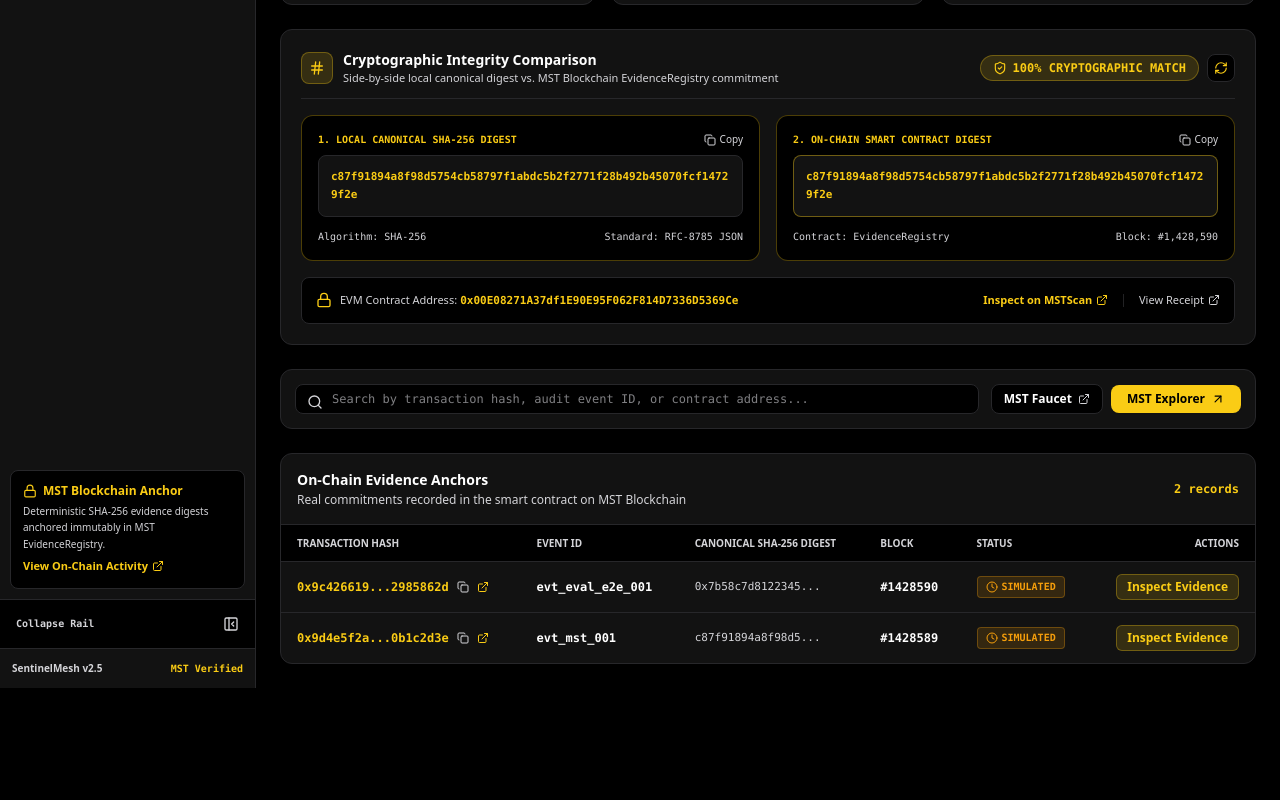
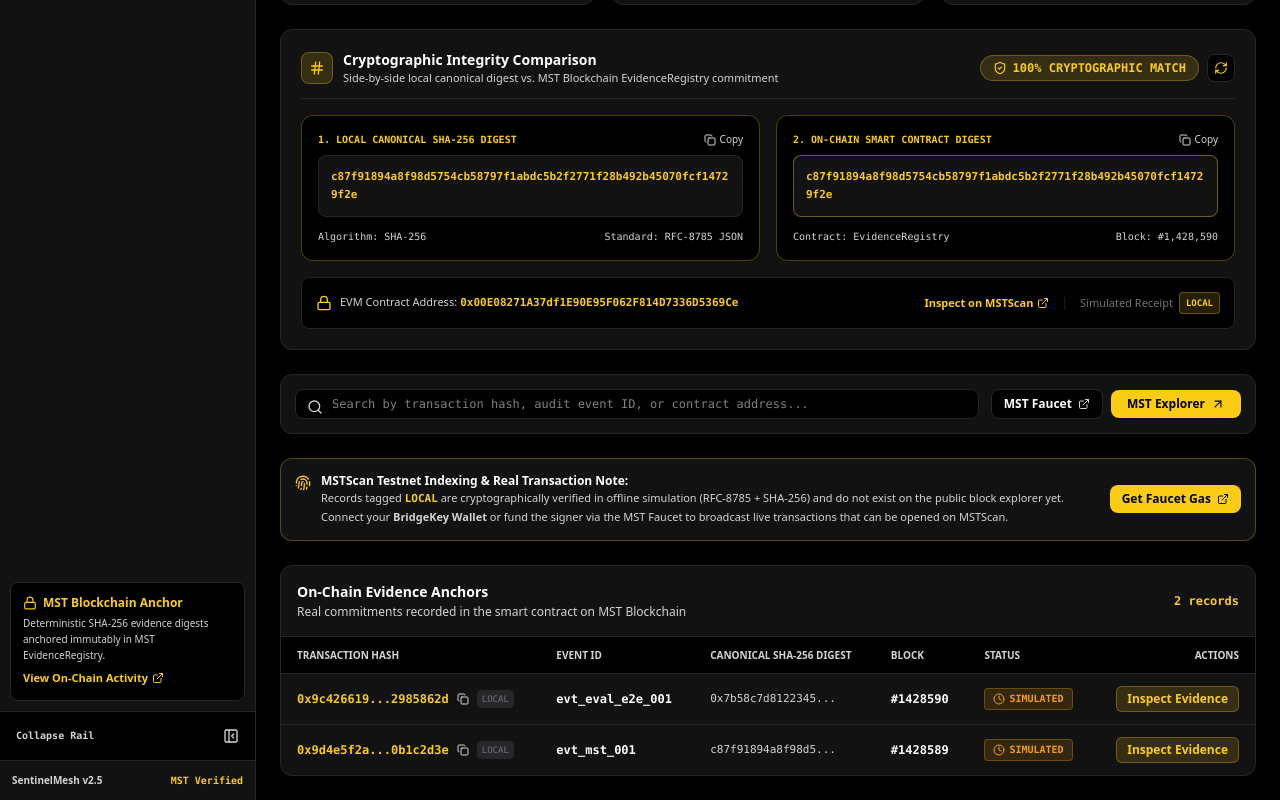
Before and after one commit to shardul-2007/SentinelMesh, a Next.js app in the folder frontend/: page /blockchain in a window 1280 px wide. Shown: the part 897-1697 px from the top of the page. Before the commit the page ends 1585 px from the top, so only its background shows below. Built offline with nearby package versions, Linux system fonts and the light colour scheme; no server answers.

Commit message:
fix(explorer): prevent 404 on MSTScan by disabling dead external links for local simulated hashes

```diff
--- a/frontend/src/app/blockchain/page.tsx
+++ b/frontend/src/app/blockchain/page.tsx
@@ -269,6 +269,28 @@
           </div>
         </div>
 
+        {/* MSTScan Indexing & Simulation Notice */}
+        <div className="p-3.5 rounded-xl bg-[#121212] border border-[#FACC15]/30 flex flex-col sm:flex-row sm:items-center justify-between gap-3 text-xs">
+          <div className="flex items-start gap-2.5">
+            <Fingerprint className="w-4 h-4 text-[#FACC15] flex-shrink-0 mt-0.5" />
+            <div>
+              <span className="font-extrabold text-[#FFFFFF] block">MSTScan Testnet Indexing &amp; Real Transaction Note:</span>
+              <p className="text-[#D4D4D8] text-[11px] leading-relaxed">
+                Records tagged <span className="font-mono text-[#FACC15] font-bold">LOCAL</span> are cryptographically verified in offline simulation (RFC-8785 + SHA-256) and do not exist on the public block explorer yet. Connect your <strong>BridgeKey Wallet</strong> or fund the signer via the MST Faucet to broadcast live transactions that can be opened on MSTScan.
+              </p>
+            </div>
+          </div>
+          <a
+            href="https://faucet.mstblockchain.com"
+            target="_blank"
+            rel="noopener noreferrer"
+            className="flex-shrink-0 px-3 py-1.5 rounded-lg bg-[#FACC15] text-[#000000] font-bold text-xs hover:bg-[#EAB308] transition flex items-center gap-1.5 shadow-sm"
+          >
+            <span>Get Faucet Gas</span>
+            <ExternalLink className="w-3 h-3 text-[#000000]" />
+          </a>
+        </div>
+
         {/* Transaction Records Table */}
         <div className="rounded-xl bg-[#121212] border border-[#27272A] overflow-hidden shadow-sm">
           <div className="p-4 border-b border-[#27272A] flex items-center justify-between">
@@ -320,16 +342,23 @@
                           >
                             {copiedHash === tx.transaction_hash ? <Check className="w-3 h-3 text-[#FACC15]" /> : <Copy className="w-3 h-3" />}
                           </button>
-                          {tx.explorer_url && (
+                          {tx.status === 'CONFIRMED' && tx.explorer_url ? (
                             <a
                               href={tx.explorer_url}
                               target="_blank"
                               rel="noopener noreferrer"
                               className="text-[#FACC15] hover:underline transition"
-                              title="View on MSTScan"
+                              title="View Verified Receipt on MSTScan"
                             >
                               <ExternalLink className="w-3 h-3" />
                             </a>
+                          ) : (
+                            <span
+                              className="text-[#71717A] cursor-help inline-flex items-center"
+                              title="Local simulated hash (RFC-8785 + SHA-256). Connect BridgeKey or provide testnet gas to broadcast and view live on MSTScan."
+                            >
+                              <span className="px-1 py-0.2 rounded text-[9px] font-mono bg-[#27272A] text-[#71717A] border border-[#27272A]">LOCAL</span>
+                            </span>
                           )}
                         </div>
                       </td>
@@ -465,8 +494,9 @@
                     <div className="p-3 rounded-lg bg-[#000000] border border-[#27272A] space-y-1 text-[11px] font-mono">
                       <div className="flex items-center justify-between">
                         <span className="text-[#D4D4D8]">Tx Hash:</span>
+                        {evidenceData.anchoring_status === 'ANCHORED' && evidenceData.explorer_url ? (
                           <a
-                          href={evidenceData.explorer_url || `${explorerBase}/tx/${evidenceData.transaction_hash}`}
+                            href={evidenceData.explorer_url}
                             target="_blank"
                             rel="noopener noreferrer"
                             className="text-[#FACC15] hover:underline flex items-center gap-1 font-bold"
@@ -474,6 +504,12 @@
                             <span>{evidenceData.transaction_hash.slice(0, 16)}...</span>
                             <ExternalLink className="w-3 h-3" />
                           </a>
+                        ) : (
+                          <div className="flex items-center gap-1.5">
+                            <span className="text-[#D4D4D8] font-bold">{evidenceData.transaction_hash.slice(0, 16)}...</span>
+                            <span className="text-[9px] font-mono px-1.5 py-0.5 rounded bg-[#27272A] text-[#71717A] border border-[#27272A]" title="Simulated local hash. Not yet indexed on MSTScan.">LOCAL</span>
+                          </div>
+                        )}
                       </div>
                       <div className="flex items-center justify-between">
                         <span className="text-[#D4D4D8]">Block:</span>
--- a/frontend/src/app/integrity/page.tsx
+++ b/frontend/src/app/integrity/page.tsx
@@ -423,6 +423,7 @@
                         {r.transaction_hash ? (
                           <div className="flex items-center gap-1.5">
                             <span className="text-[#FACC15] font-bold">#{r.block_number || 'Tx'}</span>
+                            {r.anchoring_status === 'ANCHORED' && r.verification_status === 'ANCHORED_AND_VERIFIED' ? (
                               <a
                                 href={bStatus?.explorer_base_url ? `${bStatus.explorer_base_url}/tx/${r.transaction_hash}` : `https://testnet.mstscan.com/tx/${r.transaction_hash}`}
                                 target="_blank"
@@ -432,6 +433,14 @@
                               >
                                 <ExternalLink className="w-3 h-3" />
                               </a>
+                            ) : (
+                              <span
+                                className="text-[#71717A] text-[9px] font-mono px-1 py-0.2 rounded bg-[#27272A] border border-[#27272A] cursor-help"
+                                title="Cryptographically computed in local simulation. Connect BridgeKey or provide testnet gas to anchor on MSTScan."
+                              >
+                                LOCAL
+                              </span>
+                            )}
                           </div>
                         ) : r.block_number ? (
                           <span className="text-[#D4D4D8]">Block #{r.block_number}</span>
--- a/frontend/src/components/IntegrityComparisonView.tsx
+++ b/frontend/src/components/IntegrityComparisonView.tsx
@@ -21,6 +21,7 @@
   txHash?: string;
   blockNumber?: number;
   onVerifyAgain?: () => void;
+  isSimulated?: boolean;
 }
 
 export function IntegrityComparisonView({
@@ -30,7 +31,8 @@
   contractAddress = '0x00E08271A37df1E90E95F062F814D7336D5369Ce',
   txHash = '0x9a8f273b5c104e8d3f6291a847291a03e18f8b39487c6e5a01948372615a9b8c',
   blockNumber = 1428594,
-  onVerifyAgain
+  onVerifyAgain,
+  isSimulated = true
 }: IntegrityComparisonViewProps) {
   const [copiedKey, setCopiedKey] = useState<string | null>(null);
 
@@ -156,6 +158,15 @@
             <ExternalLink className="w-3 h-3 text-[#FACC15]" />
           </a>
           <span className="text-[#27272A]">|</span>
+          {isSimulated ? (
+            <span
+              className="text-[#71717A] flex items-center gap-1.5 text-[11px] font-medium"
+              title="Local cryptographic simulation record (RFC-8785 + SHA-256). Connect BridgeKey or provide testnet gas to broadcast to MSTScan."
+            >
+              <span>Simulated Receipt</span>
+              <span className="px-1.5 py-0.5 rounded text-[9px] font-mono bg-[#FACC15]/15 text-[#FACC15] border border-[#FACC15]/30 font-bold">LOCAL</span>
+            </span>
+          ) : (
             <a
               href={`https://testnet.mstscan.com/tx/${txHash}`}
               target="_blank"
@@ -165,6 +176,7 @@
               <span>View Receipt</span>
               <ExternalLink className="w-3 h-3" />
             </a>
+          )}
         </div>
       </div>
     </div>
--- a/frontend/src/components/TrustTimeline.tsx
+++ b/frontend/src/components/TrustTimeline.tsx
@@ -40,6 +40,7 @@
   policyId?: string;
   decision?: string;
   compact?: boolean;
+  isOnChain?: boolean;
 }
 
 export function TrustTimeline({
@@ -50,7 +51,8 @@
   blockNumber = 1428594,
   policyId = 'POL-A',
   decision = 'ALLOW',
-  compact = false
+  compact = false,
+  isOnChain = false
 }: TrustTimelineProps) {
   const [expandedStep, setExpandedStep] = useState<string | null>(null);
 
@@ -115,7 +117,7 @@
       details: [
         { label: 'Network', value: 'MST Testnet (Chain ID 91562037)' },
         { label: 'EvidenceRegistry', value: '0x00E08271A37df1E90E95F062F814D7336D5369Ce', isCode: true },
-        { label: 'MST Transaction', value: txHash, isCode: true, link: `https://testnet.mstscan.com/tx/${txHash}` },
+        { label: 'MST Transaction', value: txHash + (isOnChain ? '' : ' (Simulated Local Digest)'), isCode: true, link: isOnChain ? `https://testnet.mstscan.com/tx/${txHash}` : undefined },
         { label: 'Block Number', value: `#${blockNumber.toLocaleString()}` }
       ]
     },
--- a/frontend/src/lib/clientStore.ts
+++ b/frontend/src/lib/clientStore.ts
@@ -211,7 +211,7 @@
     block_number: 1428590,
     status: 'SIMULATED',
     timestamp: new Date(Date.now() - 3600000 * 3).toISOString(),
-    explorer_url: `${MST_EXPLORER_URL}/tx/0x9c4266191dbbe1ad6fc3e62551ecdf63303cb5d8ef4f58c70f6153ae2985862d`,
+    explorer_url: undefined,
     canonical_hash: '0x7b58c7d8122345598118dcf7760971b3e7bc8885b512e07198bb602c382f7678'
   },
   {
@@ -223,7 +223,7 @@
     block_number: 1428589,
     status: 'SIMULATED',
     timestamp: new Date(Date.now() - 3600000 * 2).toISOString(),
-    explorer_url: `${MST_EXPLORER_URL}/tx/0x9d4e5f2a1b7c8d9e0f1a2b3c4d5e6f7a8b9c0d1e2f3a4b5c6d7e8f9a0b1c2d3e`,
+    explorer_url: undefined,
     canonical_hash: 'c87f91894a8f98d5754cb58797f1abdc5b2f2771f28b492b45070fcf14729f2e'
   }
 ];
```
Also changed, not shown: frontend/src/components/JudgeDemoTour.tsx (+15 -2 lines). Lines whose indentation alone changed are shown as unchanged.
